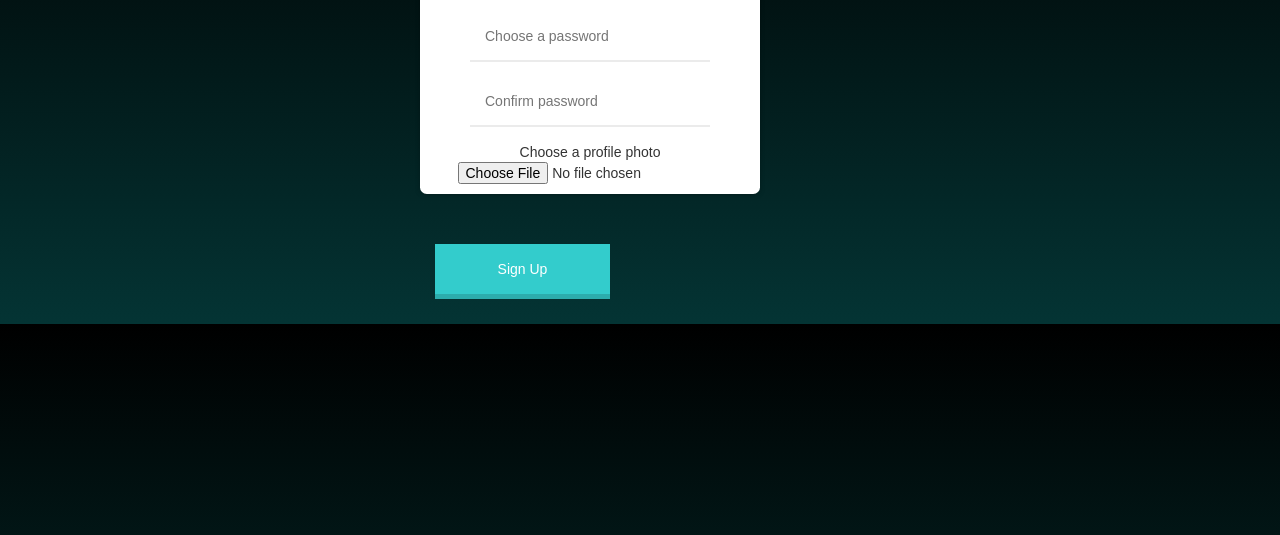
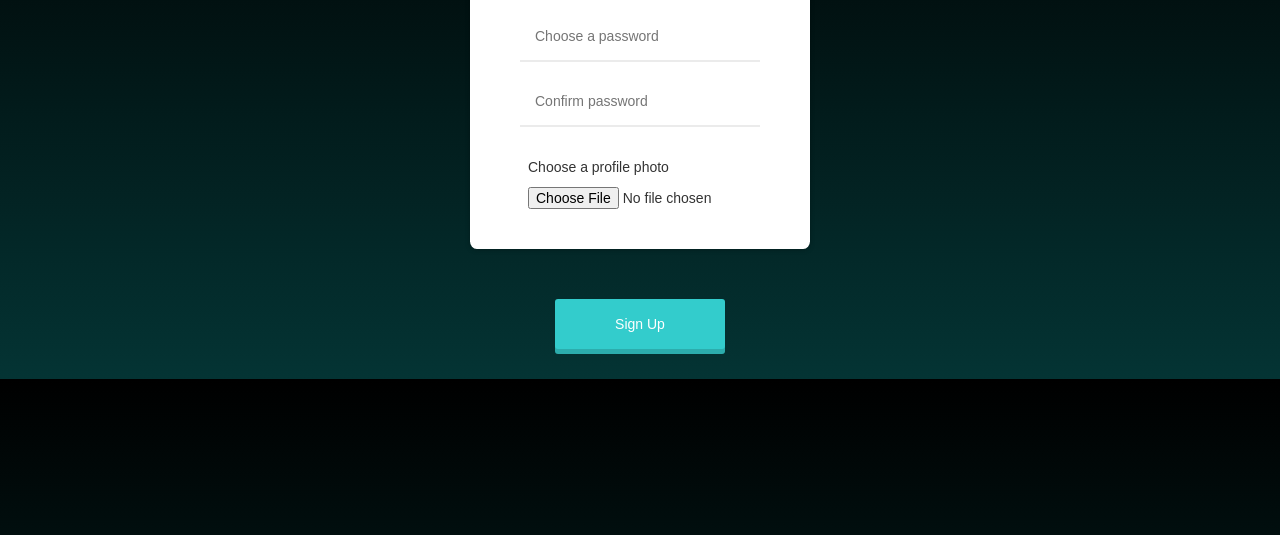
Before and after one commit to FernandaPalacios/what-a-movie, a website: page App/SignUp/signup.html in a window 1280 px wide. Shown: the part 183-718 px from the top of the page. Drawn offline with nearby package versions, Linux system fonts and the light colour scheme.

Commit message:
Sign up styling (#2)

```diff
--- a/App/Login/index.css
+++ b/App/Login/index.css
@@ -87,5 +87,5 @@ margin-left: 4px;
 
 #SignUpPage{
     cursor: pointer;
-    color: blue;
+    color: #337DFF;
 }
--- a/App/SignUp/signup.css
+++ b/App/SignUp/signup.css
@@ -73,7 +73,8 @@ h1, input {
 
 .inputButton {
     position: relative;
-    width: 85%;
+    width: 50%;
+    border-radius: .30rem;
     height: 50px;
     display: block;
     margin: 30px auto 30px;
@@ -120,9 +121,18 @@ font-family: cursive;
 .file{
     display: inline-block;
 }
-.file_btn{
-    position:relative;
-    left:50%;
-    align-items: center;
-    text-align: center !important;
+#signup_box{
+    margin:auto;
 }
+
+#profilePhotoContainer{
+    margin-left:15%;
+    margin-top: 30px;
+    margin-bottom: 30px;
+}
+
+#choosePhotoContainer{
+    text-align:left;
+    margin-top:20px;
+    margin-bottom: 10px;
+}
--- a/App/SignUp/signup.html
+++ b/App/SignUp/signup.html
@@ -17,7 +17,7 @@
 
 <div>
 <div class="container" >
-    <div class="col-md-6" id="signup_box">
+    <div id="signup_box">
         <div id="logbox"  >
             <form id="signup" method="post" action="/signup" >
                 <h1>Create an Account</h1>
@@ -26,10 +26,11 @@
                 <input id="confirm_password" name="user[password2]" type="password" placeholder="Confirm password" required="required" class="input pass"/>
 
                   <div class="col-4 file_box">
-                      <div class="file center"> Choose a profile photo
-                          <input type="file"name="" id="file_btn">
-                      </div>
-                  </div>
+                      <div id="profilePhotoContainer">
+                      <div id="choosePhotoContainer"> Choose a profile photo</div>
+                          <input type="file" name="" id="file_btn">
+                    </div>
+                </div>
                  </div>
                 <input type="button"  value="Sign Up" id="sign_up_btn" class="inputButton"/>
 
```
